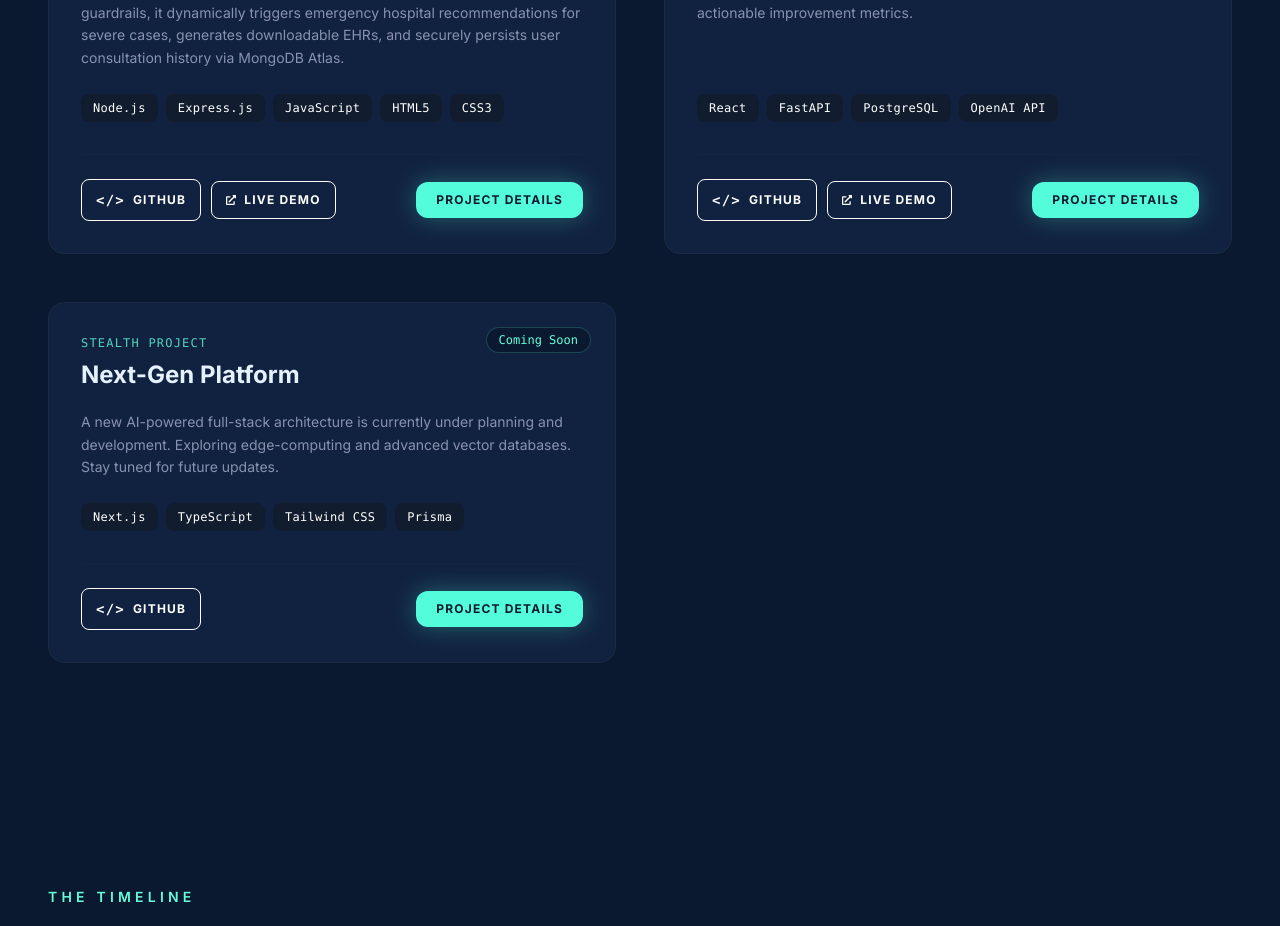
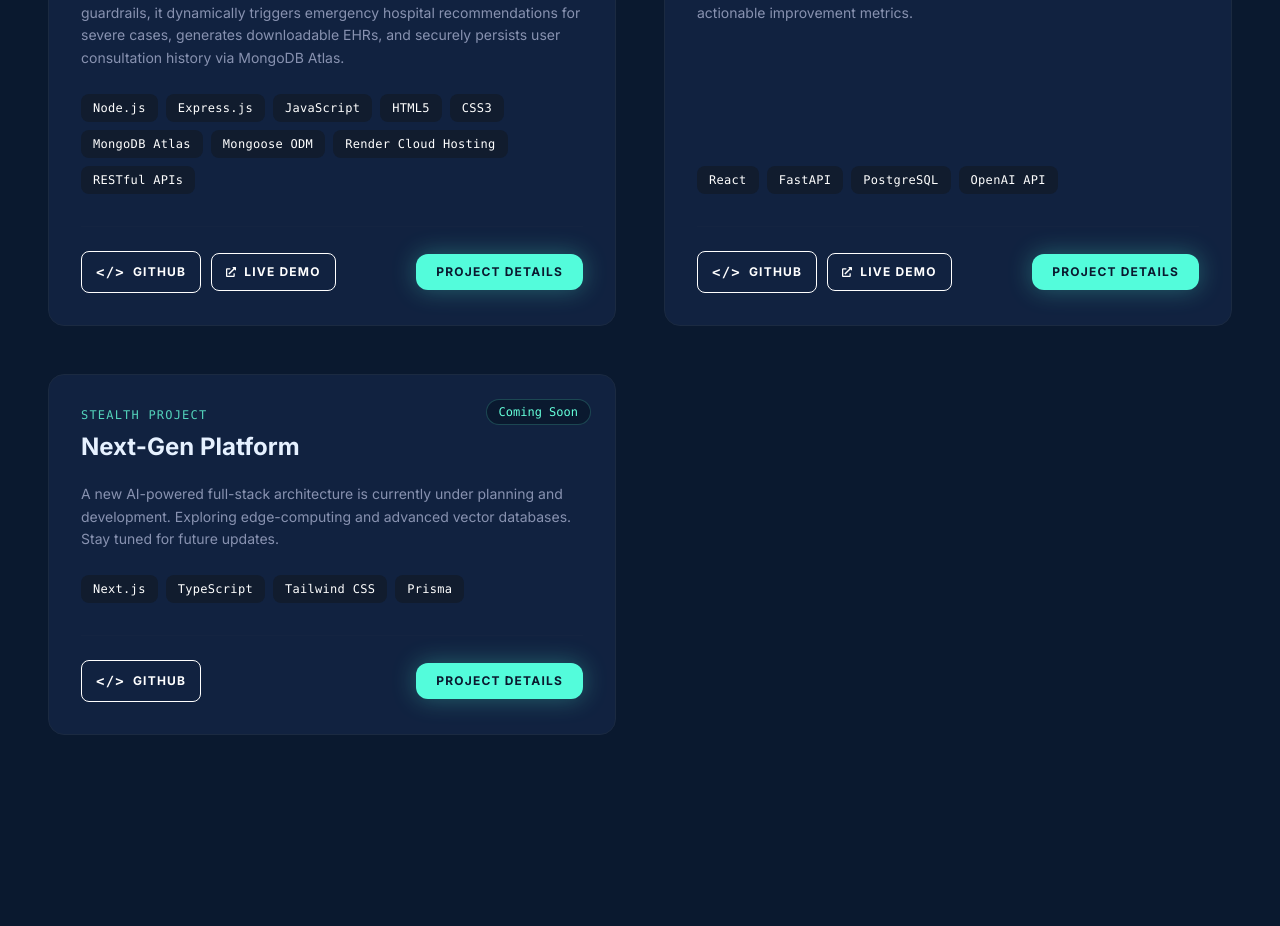
Before and after one commit to darshan2006-coder/darshan-portfolio, a React (Vite) app: page / in a window 1280 px wide. Shown: the part 2747-3673 px from the top of the page. Built offline with nearby package versions, Linux system fonts and the light colour scheme.

Commit message:
feat: update tech stack for healthcare AI project

```diff
--- a/src/components/Projects.jsx
+++ b/src/components/Projects.jsx
@@ -10,7 +10,7 @@ const Projects = () => {
       title: "AI Healthcare Assistant",
       subtitle: "Intelligent Patient Triage System",
       description: "A production-ready, full-stack AI healthcare platform that performs multi-lingual symptom triage and intelligent risk evaluation. Built with strict safety guardrails, it dynamically triggers emergency hospital recommendations for severe cases, generates downloadable EHRs, and securely persists user consultation history via MongoDB Atlas.",
-      tech: ["Node.js", "Express.js", "JavaScript", "HTML5", "CSS3"],
+      tech: ["Node.js", "Express.js", "JavaScript", "HTML5", "CSS3","MongoDB Atlas", "Mongoose ODM", "Render Cloud Hosting","RESTful APIs"],
       github: "https://github.com/darshan2006-coder/AI-HealthCare-Assistant",
       demo: "https://ai-healthcare-assistant-kkwh.onrender.com",
       status: "Live",
```
